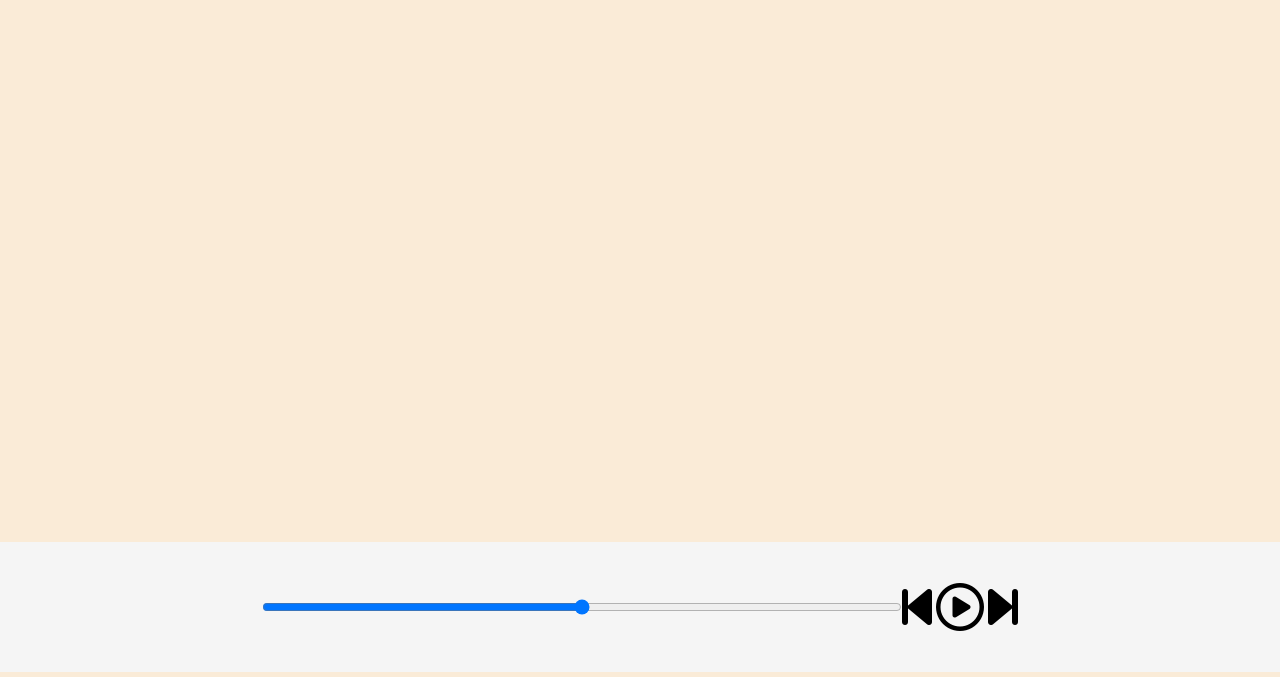
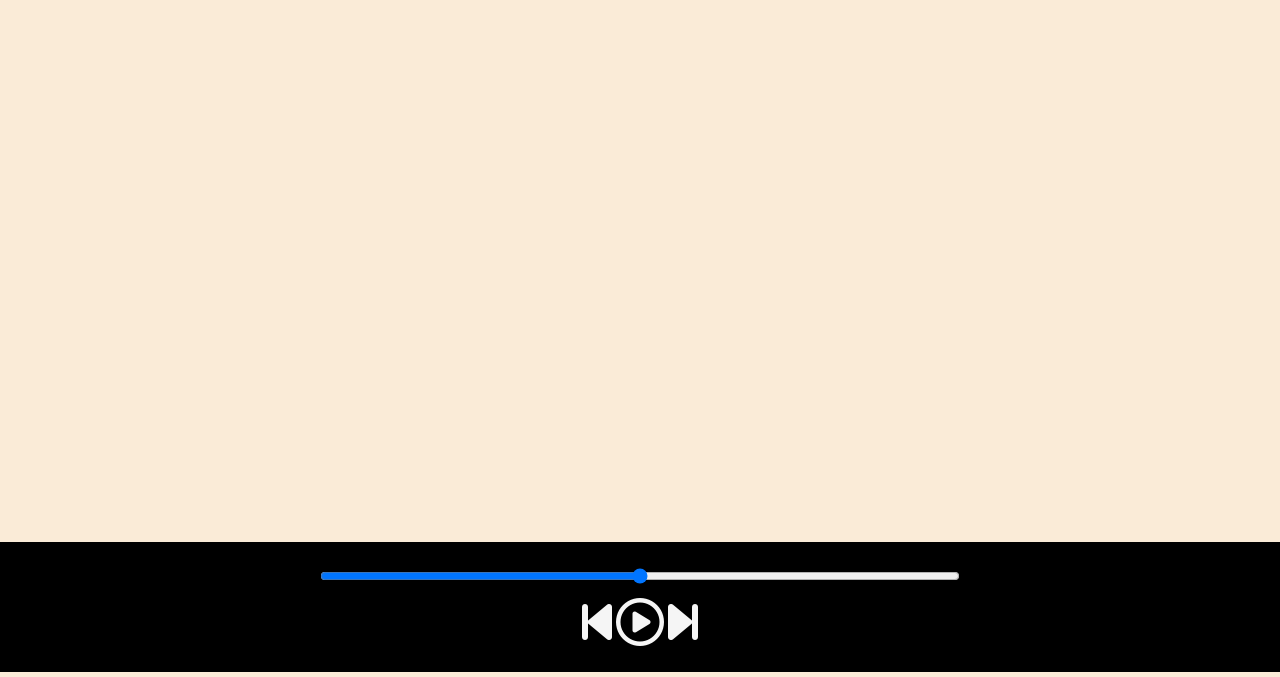
Before and after one commit to ShubhamJitiya/Spotify-Clone, a plain HTML site: page index.html in a window 1280 px wide. Shown: the part 123-800 px from the top of the page. Drawn offline with Linux system fonts and the light colour scheme.

Commit message:
Polished bottom seekbar

```diff
--- a/index.html
+++ b/index.html
@@ -27,7 +27,7 @@
         <div class="icons">
             <!-- Fontawesome icons -->
             <i class="fas fa-3x fa-step-backward"></i>
-            <i class="fa-regular fa-3x fa-circle-play"></i>
+            <i class="far fa-3x fa-play-circle"></i>
             <i class="fas fa-3x fa-step-forward"></i>
         </div>
     </div>
--- a/style.css
+++ b/style.css
@@ -45,12 +45,23 @@ nav ul li{
 .bottom{
     position: sticky;
     height: 130px;
-    background-color: whitesmoke;
+    bottom: 0;
+    background-color: black;
+    color: whitesmoke;
     display: flex;
     justify-content: center;
     align-items: center;
+    flex-direction: column;
+}
 
+.icons{
+    margin-top: 14px;
 }
+
+.icons i{
+    cursor: pointer;
+}
+
 
 #myProgressBar{
     width: 80vh;
```
